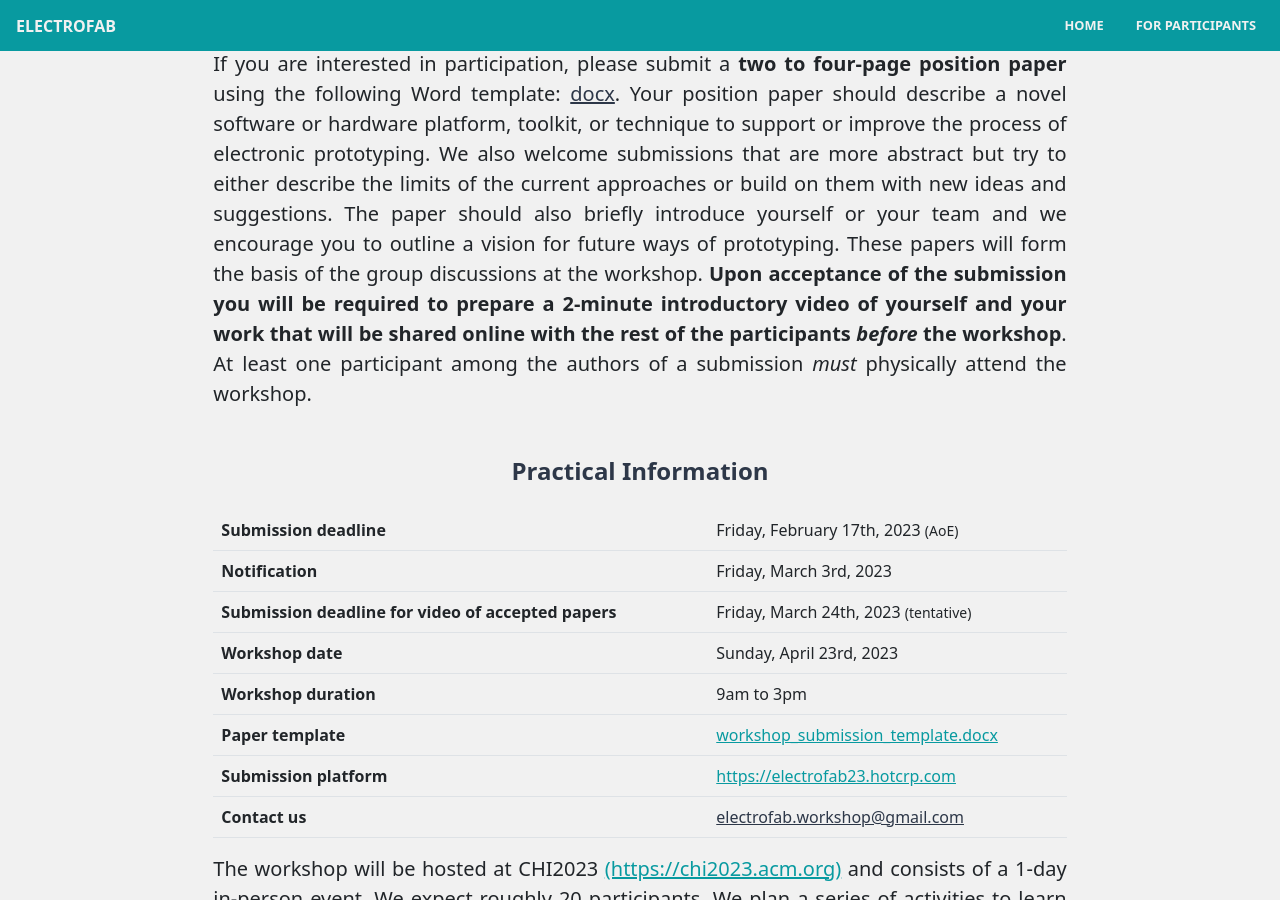
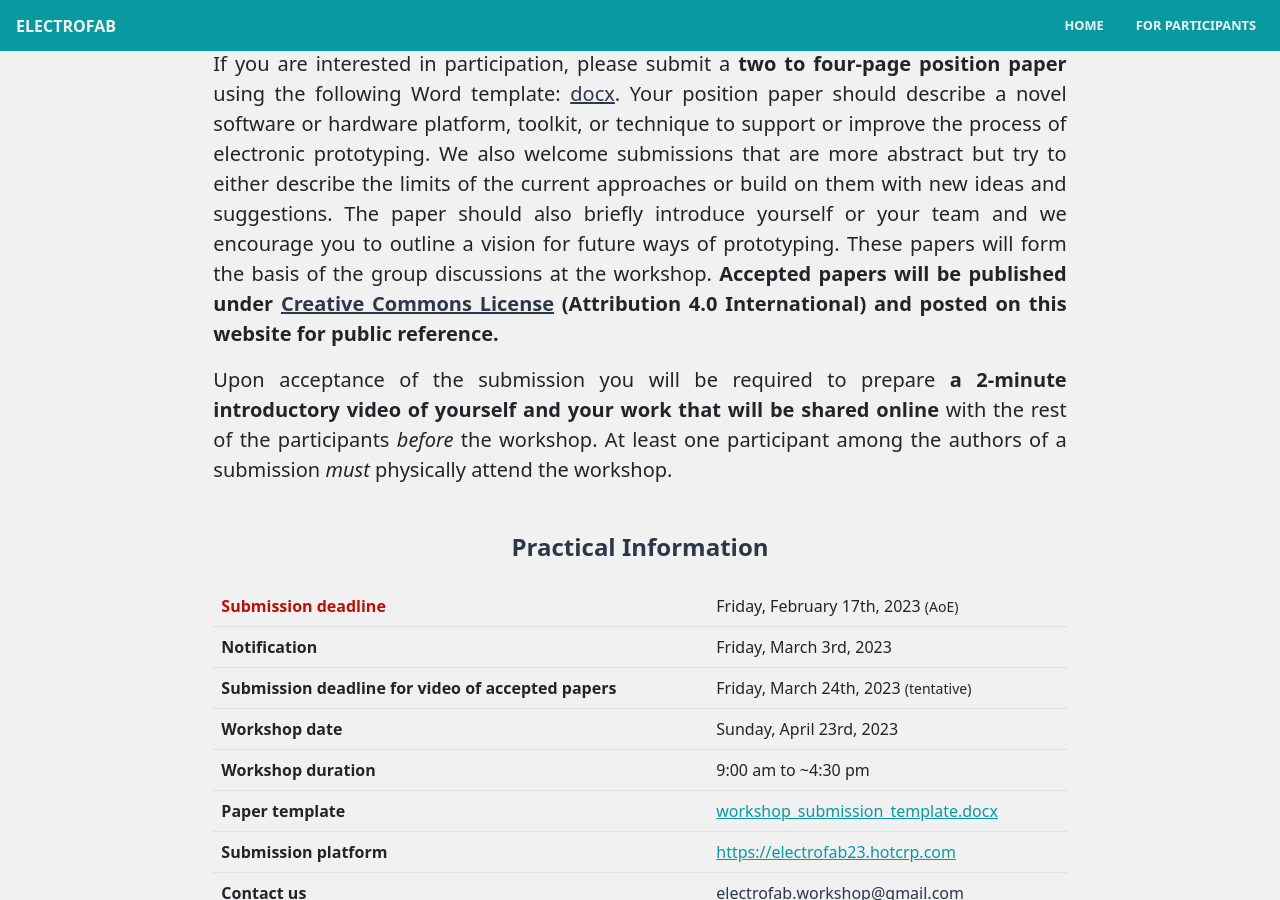
Before and after one commit to BeyondPrototyping/WorkshopWeb2023, a Jekyll site: the page built from index.html, in a window 1280 px wide and 900 px high, scrolled down 1771 px. Built offline with Jekyll 4.4.1, drawn with Linux system fonts in a browser that asks for light colours.

Commit message:
Added license

```diff
--- a/_includes/content/participation.html
+++ b/_includes/content/participation.html
@@ -6,8 +6,14 @@
 	electronic prototyping. We also welcome submissions that are more abstract but try to either describe the limits of
 	the current approaches or build on them with new ideas and suggestions. The paper should also briefly introduce
 	yourself or your team and we encourage you to outline a vision for future ways of prototyping. These papers will
-	form the basis of the group discussions at the workshop. <strong class="fw-bold">Upon acceptance of the
-		submission you will be required to prepare a 2-minute introductory video of yourself and your work that will be
-		shared online with the rest of the participants <em>before</em> the workshop</strong>. At least one participant
+	form the basis of the group discussions at the workshop. <strong class="fw-bold">Accepted papers will be published
+		under <a href="https://creativecommons.org/licenses/by/4.0/">Creative Commons
+			License</a> (Attribution 4.0 International) and posted on this website for public reference.</strong>
+</p>
+<p class="lead">
+	Upon acceptance of the
+	submission you will be required to prepare <strong class="fw-bold">a 2-minute introductory video of yourself and
+		your work that will be
+		shared online</strong> with the rest of the participants <em>before</em> the workshop. At least one participant
 	among the authors of a submission <em>must</em> physically attend the workshop.
 </p>
--- a/_includes/content/timeline.html
+++ b/_includes/content/timeline.html
@@ -1,7 +1,7 @@
 <table class="table text-start">
 	<tbody>
 		<tr>
-			<th>Submission deadline</th>
+			<th class="text-danger">Submission deadline</th>
 			<td>Friday, February 17th, 2023 <small>(AoE)</small></td>
 		</tr>
 		<tr>
@@ -18,15 +18,17 @@
 		</tr>
 		<tr>
 			<th>Workshop duration</th>
-			<td>9am to 3pm</td>
+			<td>9:00 am to ~4:30 pm</td>
 		</tr>
 		<tr>
 			<th>Paper template</th>
-			<td><a class="link-info" href="{{ '/assets/workshop_submission_template.docx' | relative_url }}" download>workshop_submission_template.docx</a></td>
+			<td><a class="link-info" href="{{ '/assets/workshop_submission_template.docx' | relative_url }}"
+					download>workshop_submission_template.docx</a></td>
 		</tr>
 		<tr>
 			<th>Submission platform</th>
-			<td><a href="https://electrofab23.hotcrp.com" target="_blank" class="link-info">https://electrofab23.hotcrp.com</a></td>
+			<td><a href="https://electrofab23.hotcrp.com" target="_blank"
+					class="link-info">https://electrofab23.hotcrp.com</a></td>
 		</tr>
 		<tr>
 			<th>Contact us</th>
```
